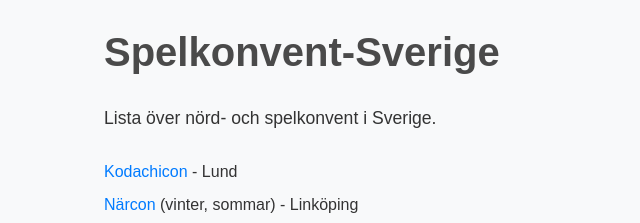
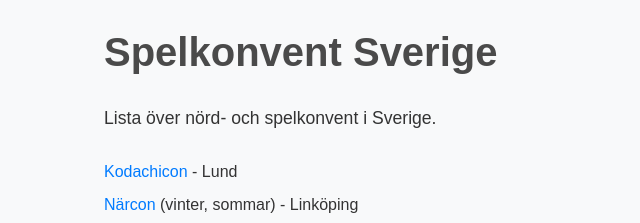
Before and after one commit to Spelkonvent-Sverige/Spelkonvent-Sverige, a plain HTML site: page index.html in a window 1280 px wide. Shown: the top 223 px of the page, 156-796 px from the left. Drawn offline with Linux system fonts and the light colour scheme.

Commit message:
Update index.html

```diff
--- a/index.html
+++ b/index.html
@@ -10,7 +10,7 @@
     <div class="container-lg px-3 my-5 markdown-body">
 
 
-      <h1 id="spelkonvent-sverige">Spelkonvent-Sverige</h1>
+      <h1 id="spelkonvent-sverige">Spelkonvent Sverige</h1>
 <p>Lista över nörd- och spelkonvent i Sverige.</p>
 
 <ul>
```
